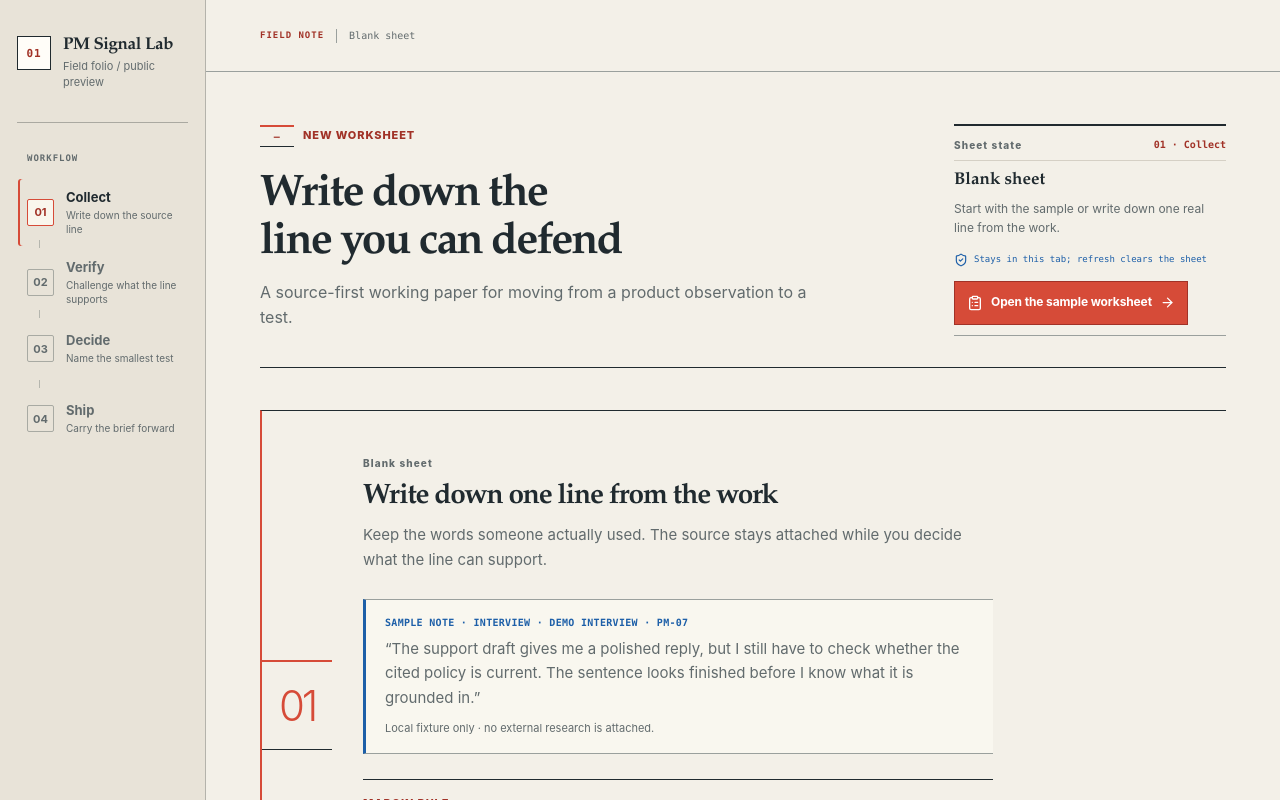
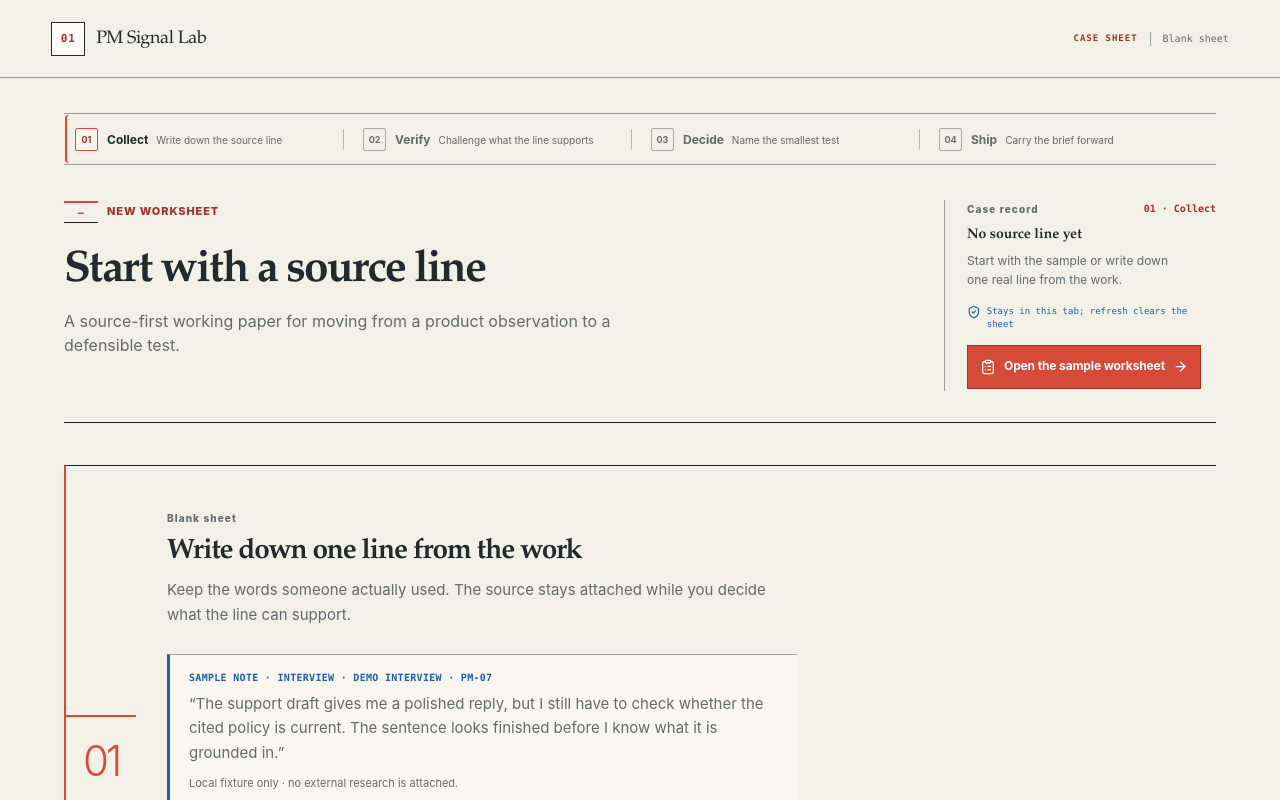
Before and after one commit to asdc163/pm-signal-lab, a React (Vite) app: page / in a window 1280 px wide. Shown: the top 800 px of the page. Built offline with nearby package versions, Linux system fonts and the light colour scheme.

Commit message:
Reframe PM Signal Lab as an editorial case sheet

```diff
--- a/src/App.tsx
+++ b/src/App.tsx
@@ -209,7 +209,9 @@ function App() {
     const packBecameReady = Boolean(pack) && !previousPackRef.current;
     const stepChanged = previousStepRef.current !== currentStep;
 
-    if (packBecameReady || (stepChanged && currentStep !== "collect")) {
+    if (packBecameReady) {
+      requestAnimationFrame(() => document.getElementById("main-content")?.focus({ preventScroll: true }));
+    } else if (stepChanged && currentStep !== "collect") {
       requestAnimationFrame(() => {
         const isCompactViewport = window.matchMedia("(max-width: 700px)").matches;
         const preferredSelector = isCompactViewport
@@ -614,7 +616,7 @@ function App() {
             <span>PM Signal Lab</span>
           </div>
           <div className="topbar-context">
-            <span className="topbar-kicker">Field note</span>
+            <span className="topbar-kicker">Case sheet</span>
             <span className="topbar-divider" aria-hidden="true" />
             <span>{pack?.title ?? "Blank sheet"}</span>
           </div>
@@ -629,23 +631,27 @@ function App() {
 
         <main id="main-content" className="workspace" tabIndex={-1} aria-label="PM Signal Lab field folio" aria-busy={isLoading}>
           <section className={`workbench${pack ? " is-loaded" : ""}`} aria-labelledby="page-title">
+            <div className="desktop-stepper-wrap">
+              <WorkflowStepper currentStep={currentStep} onSelectStep={selectStep} />
+            </div>
+
             <div className="hero-block">
               <div>
-                <div className="hero-folio" aria-label={pack ? "Source review, collect step" : "New worksheet, collect step"}>
+                <div className="hero-folio" aria-label={pack ? "Case sheet, collect step" : "New worksheet, collect step"}>
                   <span className="hero-folio-index">{pack ? "01" : "—"}</span>
-                  <span className="eyebrow">{pack ? "Source review" : "New worksheet"}</span>
+                  <span className="eyebrow">{pack ? "Case sheet" : "New worksheet"}</span>
                 </div>
-                <h1 id="page-title">{pack ? "Check what this line supports" : "Write down the line you can defend"}</h1>
+                <h1 id="page-title">{pack ? "Support draft review" : "Start with a source line"}</h1>
                 <p className="hero-copy">
-                  {pack ? "Trace the source, mark the limit, and name the smallest test." : "A source-first working paper for moving from a product observation to a test."}
+                  {pack ? "A four-source case sheet for deciding what to test next." : "A source-first working paper for moving from a product observation to a defensible test."}
                 </p>
               </div>
-              <div className="hero-status" role="status" aria-label="Sheet status" aria-live="polite" aria-atomic="true">
+              <div className="hero-status" role="status" aria-label="Case record" aria-live="polite" aria-atomic="true">
                 <div className="hero-status-heading">
-                  <span className="section-eyebrow">Sheet state</span>
+                  <span className="section-eyebrow">Case record</span>
                   <span className="hero-status-step">{WORKFLOW.find((item) => item.id === currentStep)?.number} · {WORKFLOW.find((item) => item.id === currentStep)?.label}</span>
                 </div>
-                <strong>{pack ? `${evidence.length} ${evidence.length === 1 ? "source line" : "source lines"} on this sheet` : "Blank sheet"}</strong>
+                <strong>{pack ? `${evidence.length} ${evidence.length === 1 ? "source line" : "source lines"}` : "No source line yet"}</strong>
                 <p>{pack ? `${reviewedCount} of ${claims.length} claims reviewed · ${supportedCount} accepted.` : "Start with the sample or write down one real line from the work."}</p>
                 <span className="hero-status-boundary"><ShieldCheck size={14} />{pack ? "On this page · refresh clears the sheet" : SESSION_BOUNDARY_SHORT}</span>
                 {!pack && <div className="hero-status-actions"><button className="button button-primary" type="button" onClick={loadSample}><ClipboardList size={16} />Open the sample worksheet<ArrowRight size={15} /></button></div>}
@@ -661,10 +667,6 @@ function App() {
                 </button>
               </div>
             )}
-
-            <div className="desktop-stepper-wrap">
-              <WorkflowStepper currentStep={currentStep} onSelectStep={selectStep} />
-            </div>
 
             {currentStep === "collect" && (
               <CollectView
@@ -783,7 +785,7 @@ function Sidebar({ currentStep, onSelectStep }: { currentStep: WorkflowStep; onS
         <span className="brand-mark" aria-hidden="true">01</span>
         <div>
           <strong>PM Signal Lab</strong>
-          <span>Field folio / public preview</span>
+          <span>Evidence workpaper</span>
         </div>
       </div>
       <div className="sidebar-rule" />
@@ -881,11 +883,11 @@ function CollectView({
         <>
           <div className="pack-header">
             <div>
-            <p className="section-eyebrow">Working file</p>
+            <p className="section-eyebrow">Case sheet</p>
               <h2 id="collect-title">{pack.title}</h2>
-              <div className="pack-subject" aria-label="Subject under review: AI-assisted support drafting, fictional worksheet">
-                <span className="pack-subject-label">Subject under review</span>
-                <span>AI-assisted support drafting</span>
+              <div className="pack-subject" aria-label="Case subject: support draft, fictional worksheet">
+                <span className="pack-subject-label">Case subject</span>
+                <span>support draft</span>
                 <span className="pack-subject-note">fictional worksheet</span>
               </div>
               <p>{pack.description}</p>
--- a/src/styles.css
+++ b/src/styles.css
@@ -3790,3 +3790,156 @@ textarea {
     margin-right: 8px;
   }
 }
+
+/* Editorial case sheet reframe — make the workpaper, not the dashboard shell,
+   carry the first read. The AI-PM context stays in the portfolio framing and
+   fictional fixture; it does not need to be a visual badge in the task path. */
+@media (min-width: 1025px) {
+  .sidebar {
+    display: none;
+  }
+
+  .topbar {
+    height: 78px;
+    justify-content: space-between;
+    padding: 0 clamp(28px, 4vw, 58px);
+    border-bottom-color: var(--line-strong);
+  }
+
+  .topbar-mobile-brand {
+    display: flex;
+    gap: 11px;
+    color: var(--ink);
+  }
+
+  .topbar-mobile-brand > span:last-child {
+    font-family: var(--display);
+    font-size: 18px;
+    letter-spacing: -0.02em;
+  }
+
+  .topbar-context {
+    max-width: 54%;
+    margin-left: auto;
+    overflow: hidden;
+    text-overflow: ellipsis;
+    white-space: nowrap;
+  }
+
+  .workspace {
+    max-width: 1260px;
+    padding-top: 35px;
+  }
+
+  .desktop-stepper-wrap {
+    display: block;
+    margin: 0 0 35px;
+    border-top: 1px solid var(--line-strong);
+    border-bottom: 1px solid var(--line-strong);
+  }
+
+  .desktop-stepper-wrap .stepper {
+    display: flex;
+    gap: 0;
+    margin: 0;
+  }
+
+  .desktop-stepper-wrap .stepper-item {
+    display: flex;
+    min-width: 0;
+    min-height: 0;
+    flex: 1;
+    align-items: center;
+  }
+
+  .desktop-stepper-wrap .stepper-item > button {
+    min-height: 50px;
+    gap: 9px;
+    padding: 8px 10px;
+  }
+
+  .desktop-stepper-wrap .step-number {
+    width: 23px;
+    height: 23px;
+    flex-basis: 23px;
+    font-size: 9px;
+  }
+
+  .desktop-stepper-wrap .step-copy {
+    display: flex;
+    align-items: baseline;
+    gap: 8px;
+    min-width: 0;
+  }
+
+  .desktop-stepper-wrap .step-copy strong {
+    font-size: 12px;
+  }
+
+  .desktop-stepper-wrap .step-copy small {
+    overflow: hidden;
+    font-size: 10px;
+    text-overflow: ellipsis;
+    white-space: nowrap;
+  }
+
+  .desktop-stepper-wrap .step-connector {
+    position: static;
+    width: 1px;
+    height: 20px;
+    flex: 0 0 1px;
+    margin: 0 8px;
+  }
+
+  .hero-block {
+    gap: 46px;
+  }
+
+  .hero-status,
+  .workbench.is-loaded .hero-status {
+    padding: 2px 0 2px 22px;
+    border-top: 0;
+    border-bottom: 0;
+    border-left: 1px solid var(--line-strong);
+  }
+
+  .hero-status-heading {
+    padding-bottom: 0;
+    border-bottom: 0;
+  }
+
+  .hero-status > strong {
+    font-size: 14px;
+  }
+
+  .hero-status > p {
+    max-width: 225px;
+  }
+
+  .workbench.is-loaded .hero-block h1 {
+    max-width: 690px;
+    font-size: clamp(2.1rem, 3vw, 3.1rem);
+  }
+}
+
+@media (max-width: 1024px) {
+  .desktop-stepper-wrap {
+    display: none;
+  }
+}
+
+@media (max-width: 700px) {
+  .hero-status,
+  .workbench.is-loaded .hero-status {
+    gap: 5px;
+    padding-top: 12px;
+  }
+
+  .hero-status-heading {
+    padding-bottom: 6px;
+  }
+
+  .hero-status > strong {
+    font-size: 15px;
+  }
+}
```
Also changed, not shown: scripts/verify-hosted-demo.mjs (+11 -8 lines), 8 other files (tests, documents, lock files or other folders).
